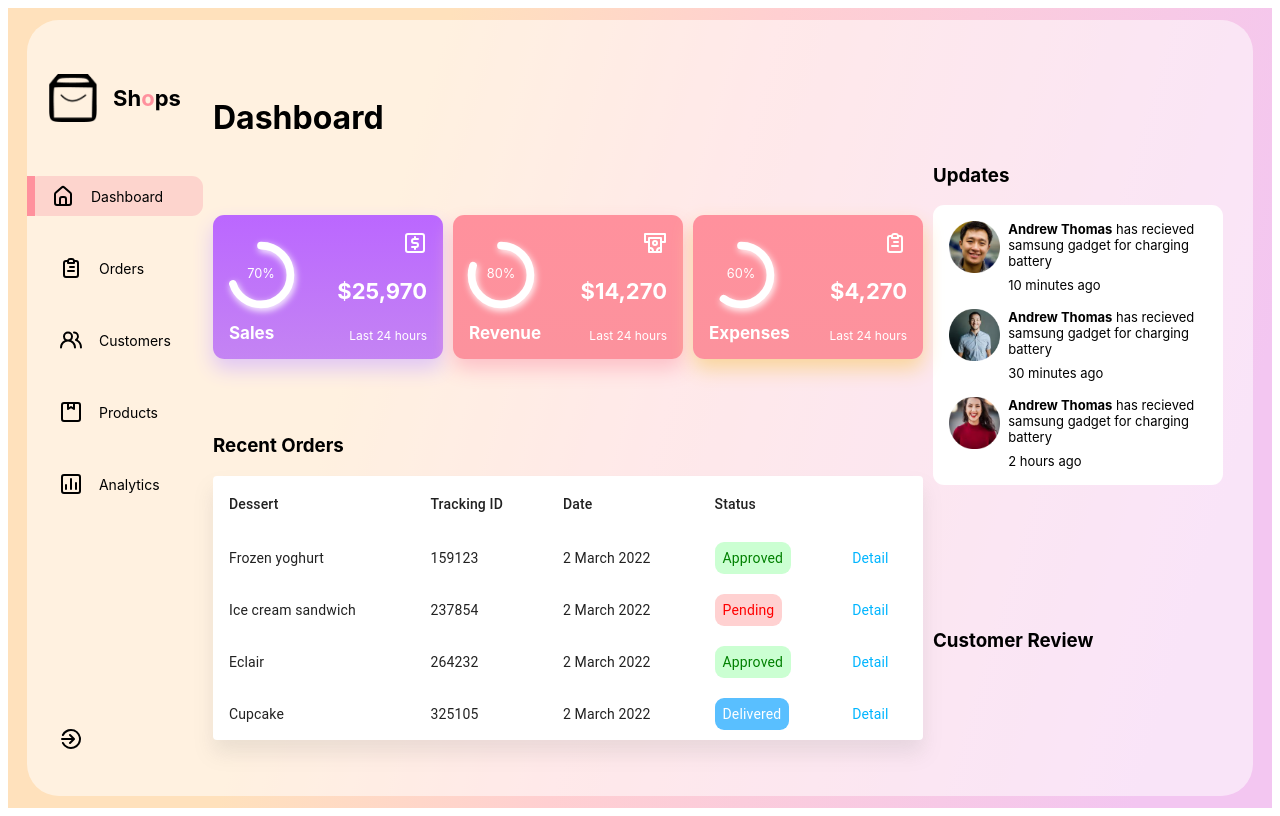
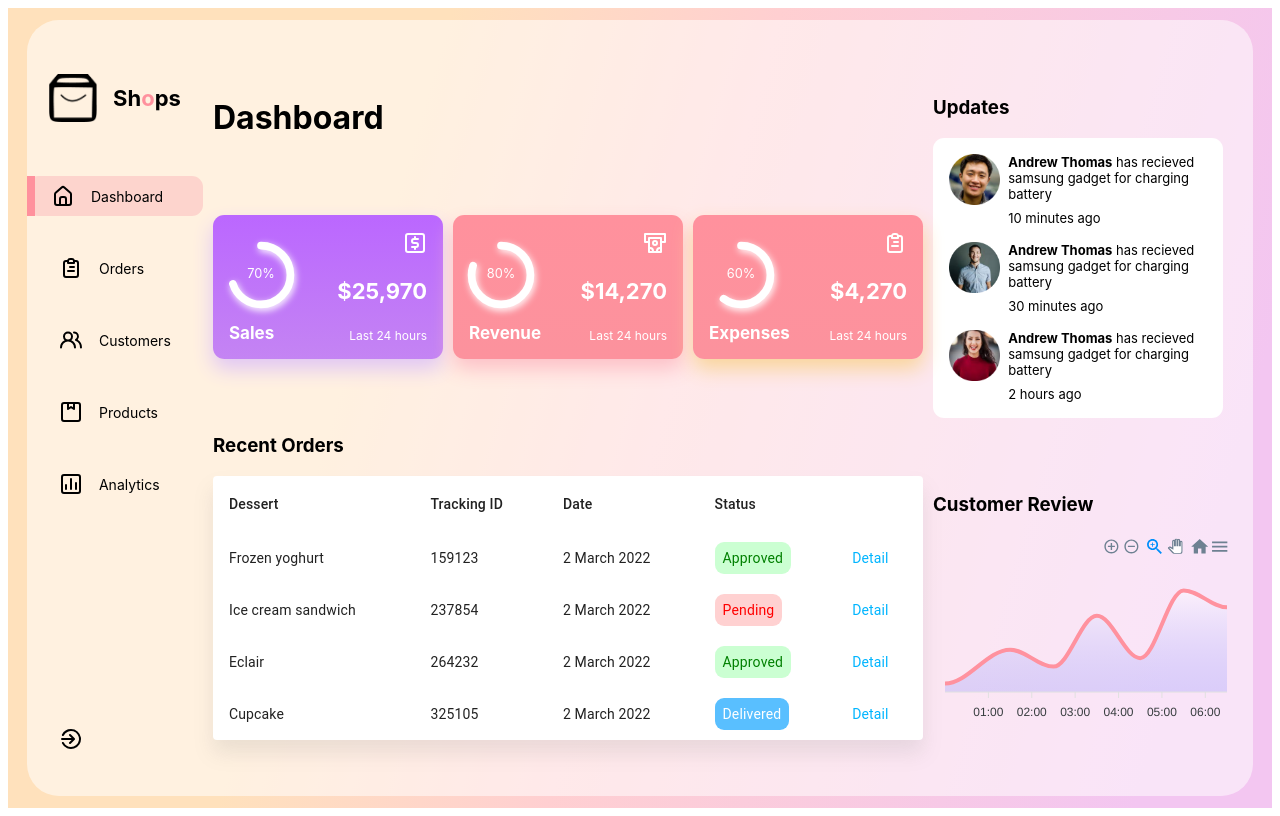
Before and after one commit to SumuduPerera98/Admin-Panel, a React (Create React App) app: page / in a window 1280 px wide. Built offline with nearby package versions, Linux system fonts and the light colour scheme; the HTML template or start-up script is replaced by a standard one.

Commit message:
customer review

```diff
--- /dev/null
+++ b/src/components/CustomerReview/CustomerReview.jsx
@@ -0,0 +1,66 @@
+import React from 'react'
+import Chart from 'react-apexcharts'
+
+const CustomerReview = () => {
+
+  const data={
+    series:[
+      {
+        name:"Review",
+        data:[10,50,30,90,40,120,100],
+      },
+    ],
+    options:{
+      chart:{
+        type:"area",
+        data:"auto",
+      },
+      fill:{
+        colors:["#fff"],
+        type:"gradient",
+      },
+      dataLabels:{
+        enabled:false,
+      },
+      stroke:{
+        curve:"smooth",
+        colors:["#ff929f"],
+      },
+      tooltip:{
+        x:{
+          format:"dd/MM/yy HH:mm",
+        },
+      },
+      grid:{
+        show:false,
+      },
+      xaxis:{
+        type:"datetime",
+        categories:[
+          "2018-09-19T00:00:00.000Z",
+          "2018-09-19T01:30:00.000Z",
+          "2018-09-19T02:30:00.000Z",
+          "2018-09-19T03:30:00.000Z",
+          "2018-09-19T04:30:00.000Z",
+          "2018-09-19T05:30:00.000Z",
+          "2018-09-19T06:30:00.000Z",
+      ],
+    },
+    yaxis:{
+      show:false
+    },
+    toolbar:{
+      show:false
+    },
+    },
+
+  };
+
+  return (
+    <div className='CustomerReview'>
+      <Chart series={data.series} options={data.options} type='area'/>
+    </div>
+  )
+}
+
+export default CustomerReview
--- a/src/components/RightSide/RightSide.jsx
+++ b/src/components/RightSide/RightSide.jsx
@@ -1,4 +1,5 @@
 import React from 'react'
+import CustomerReview from '../CustomerReview/CustomerReview'
 import Updates from '../Updates/Updates'
 import './RightSide.css'
 const RightSide = () => {
@@ -10,6 +11,7 @@
         </div>
         <div>
             <h3>Customer Review</h3>
+            <CustomerReview/>
         </div>
     </div>
   )
```
Also changed, not shown: src/components/CustomerReview/CustomerRevie.css (added).
